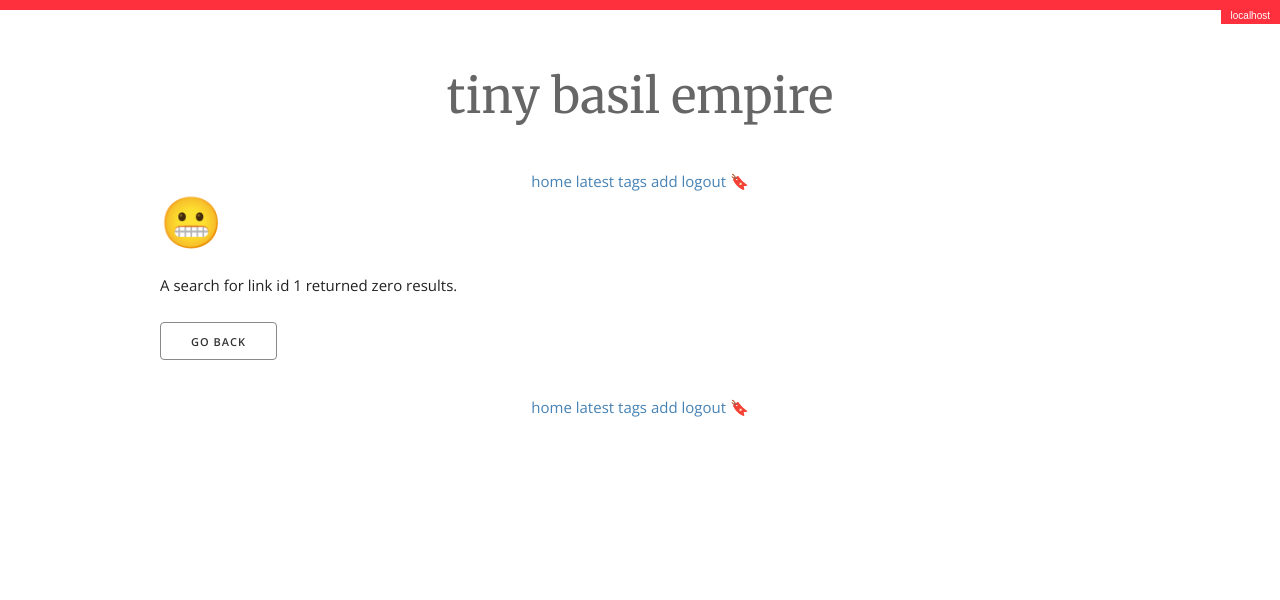
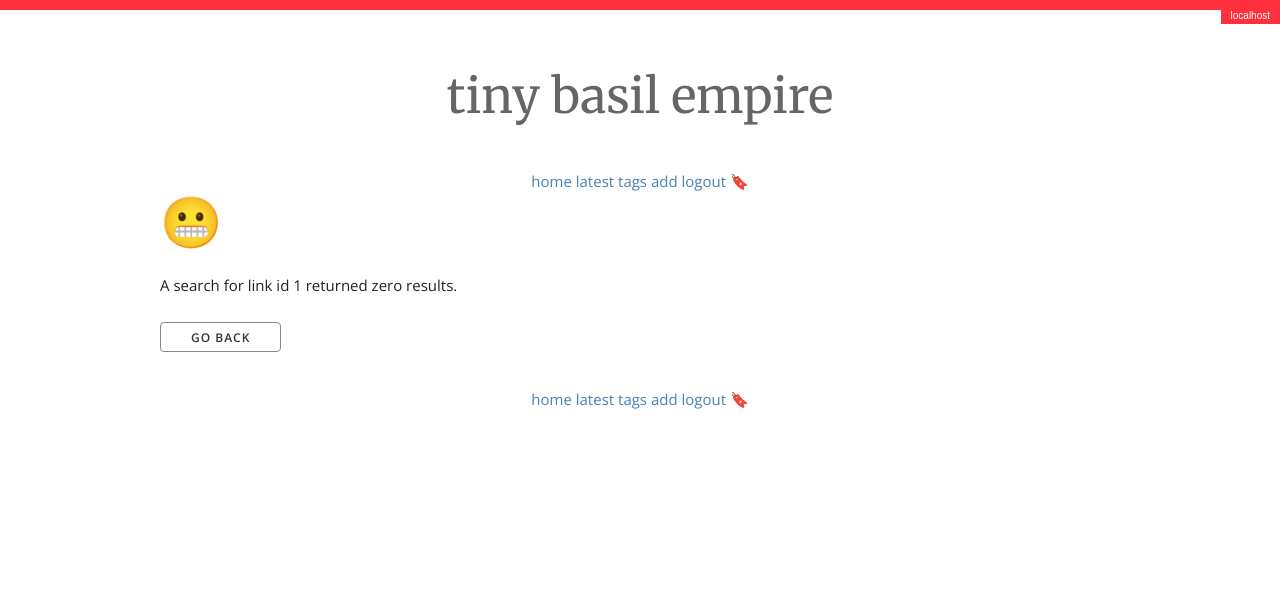
Before and after one commit to designsimply/tinybasilempire, a Flask app: page /edit/1 in a window 1280 px wide. Shown: the top 600 px of the page. Run offline with Flask 3, Linux system fonts and the light colour scheme; the visitor is signed in with stand-in values (Sample User, id 1); data that the repository does not hold is empty; some libraries are stand-ins or nearby versions.

Commit message:
Add some button styling.

```diff
--- a/static/css/style.css
+++ b/static/css/style.css
@@ -83,6 +83,15 @@ form .buttons-container {
 	display: flex;
 	justify-content: space-between;
 	margin-top: 3rem;
+}
+
+.button, button,
+input[type="submit"],
+input[type="reset"],
+input[type="button"] {
+	font-size: 1.2rem;
+    height: 3rem;
+	line-height: 3rem;
 }
 
 /* Get flexible!
```
